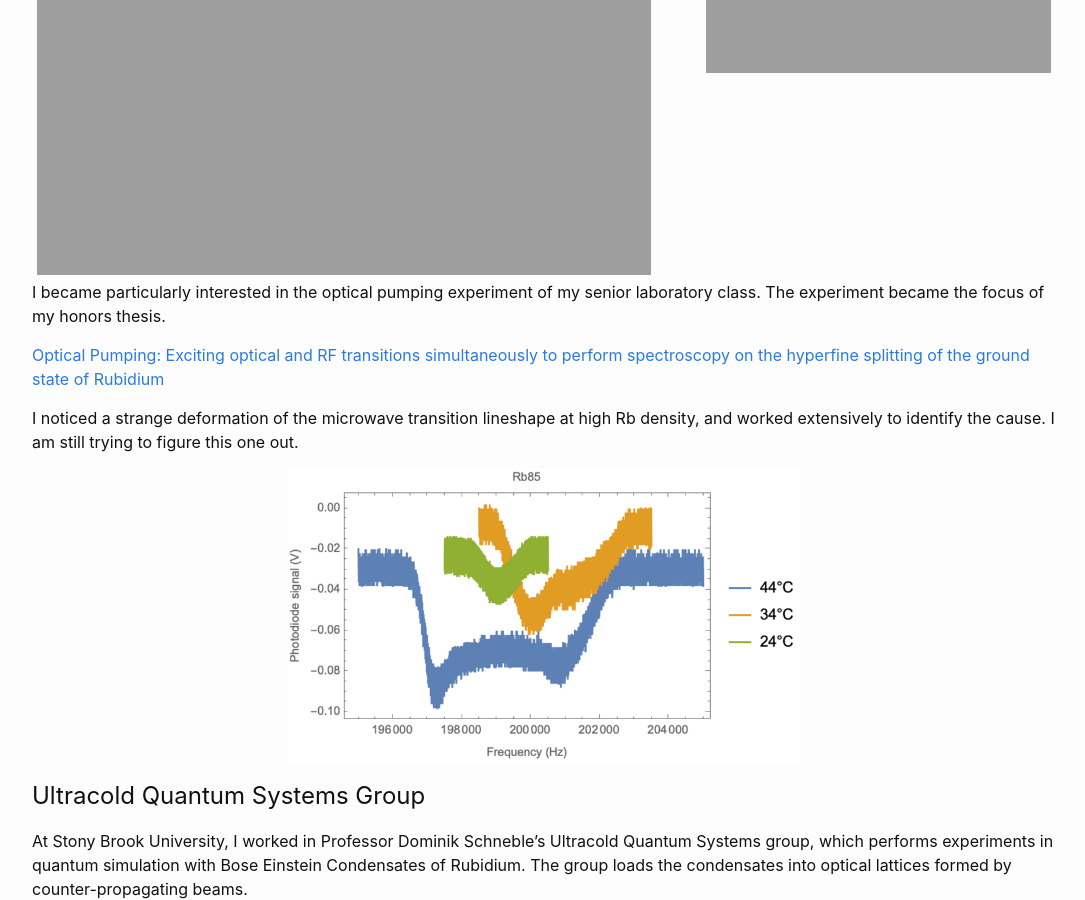
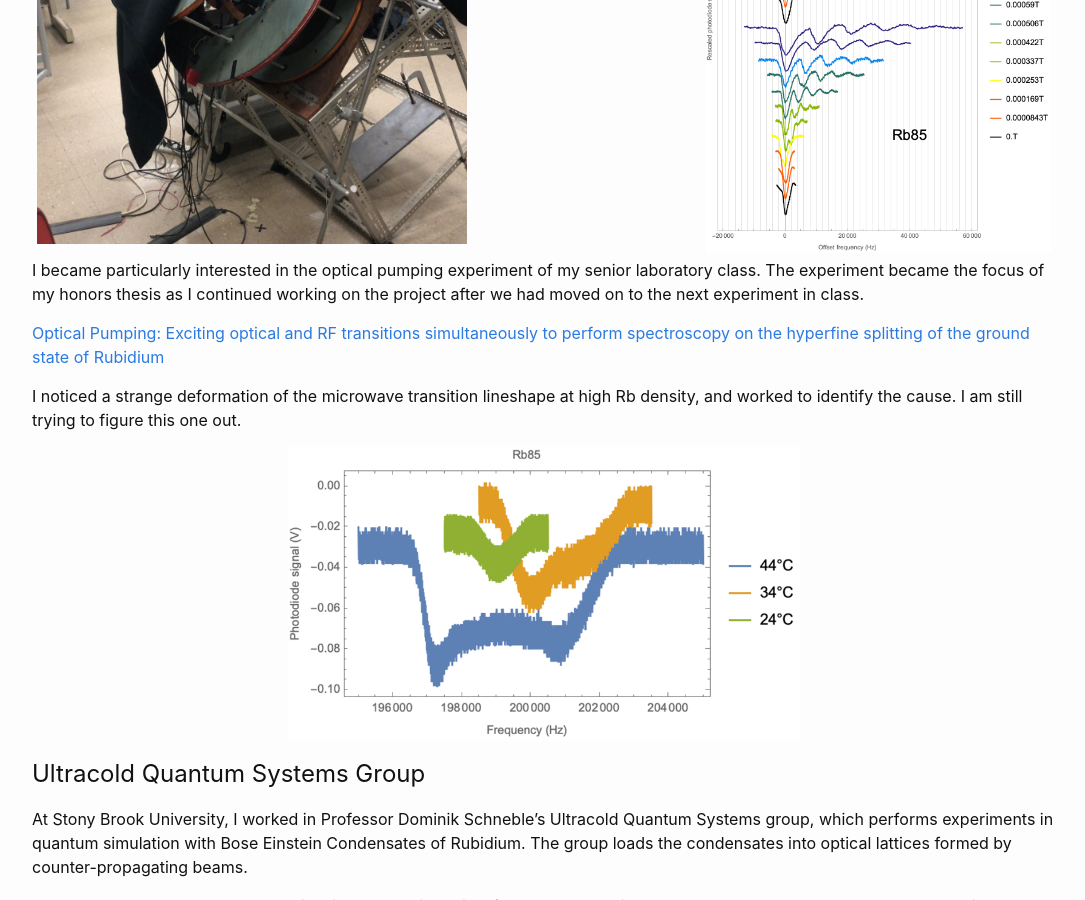
Before and after one commit to maxnfrankel/maxnfrankel.github.io, a Jekyll site: the page built from pages/2_Stony Brook.md, in a window 1280 px wide and 900 px high, scrolled down 463 px. Shown: the whole window, without its empty margins (96-1181 px from the left). Built offline with Jekyll 4.4.1, drawn with Linux system fonts in a browser that asks for light colours.

Commit message:
Added some images to physics page

```diff
--- a/pages/2_Stony Brook.md
+++ b/pages/2_Stony Brook.md
@@ -10,18 +10,18 @@ permalink: /Stony_Brook
 
 <div class="row">
   <div class="column1">
-    <img src="/pages/images/Art&Science in Stockholm/Optical%20pumping%20setup.JPG" alt="Optical pumping setup" style="width:100%">
+    <img src="/pages/StonyBrook/Optical%20pumping%20setup.JPG" alt="Optical pumping setup" style="width:70%">
   </div>
   <div class="column2">
-    <img src="/pages/images/Art&Science in Stockholm/BothSplittingVsHighBField.png" alt="High magnetic field lineshape splitting" style="height:100%">
+    <img src="/pages/StonyBrook/BothSplittingVsHighBField.png" alt="High magnetic field lineshape splitting" style="width100%">
   </div>
 </div>
 
-I became particularly interested in the optical pumping experiment of my senior laboratory class. The experiment became the focus of my honors thesis.
+I became particularly interested in the optical pumping experiment of my senior laboratory class. The experiment became the focus of my honors thesis as I continued working on the project after we had moved on to the next experiment in class.
 
 [Optical Pumping: Exciting optical and RF transitions simultaneously to perform spectroscopy on the hyperfine splitting of the ground state of Rubidium](https://github.com/maxnfrankel/maxnfrankel.github.io/raw/master/pages/StonyBrook/Optical_Pumping.pdf)
 
-I noticed a strange deformation of the microwave transition lineshape at high Rb density, and worked extensively to identify the cause. I am still trying to figure this one out.
+I noticed a strange deformation of the microwave transition lineshape at high Rb density, and worked to identify the cause. I am still trying to figure this one out.
 
 ![Rb85 splitting at high temp](/pages/StonyBrook/Rb85HighDensitySplitting.png){: .center style="float: none" width="50%" }
 
```
